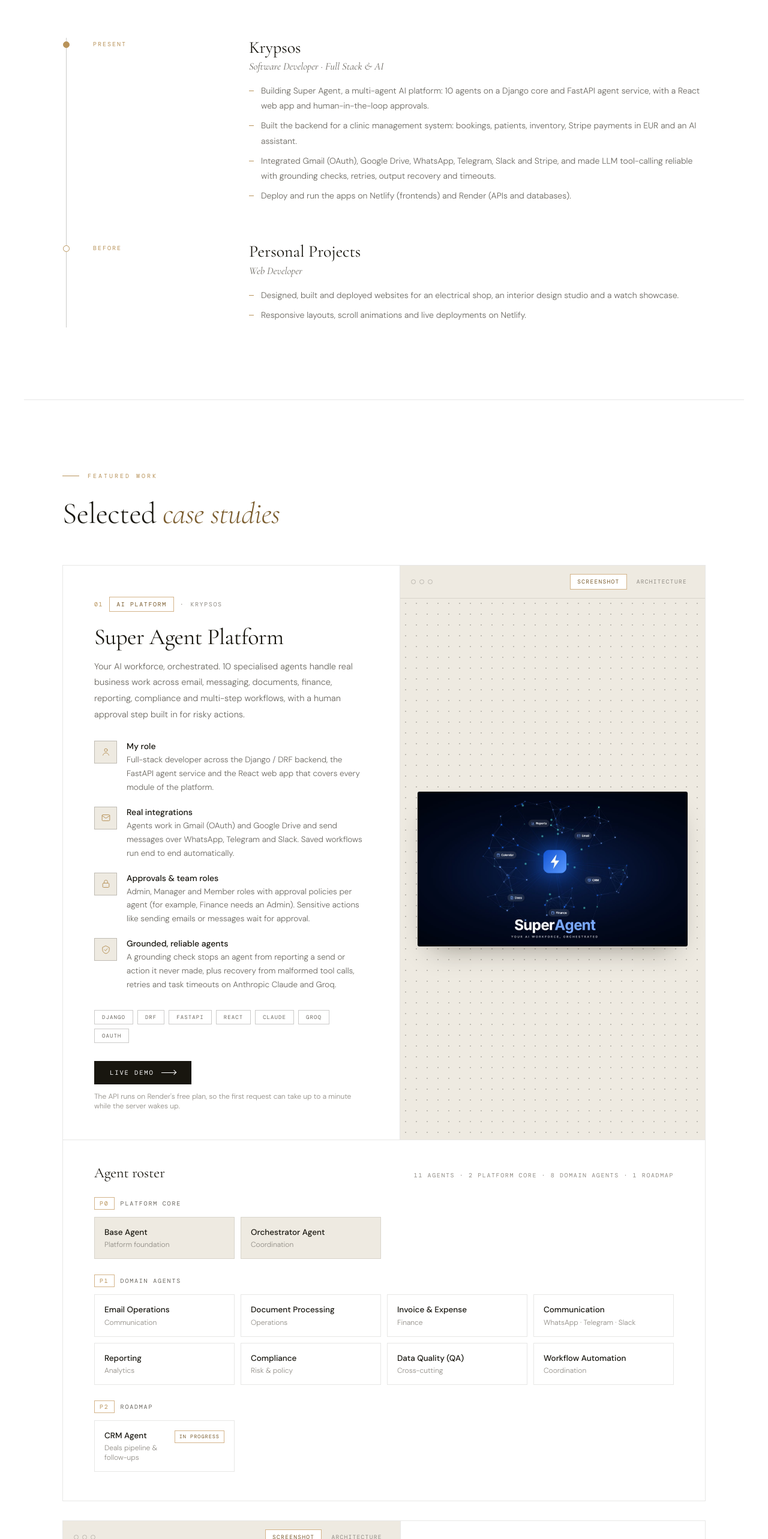
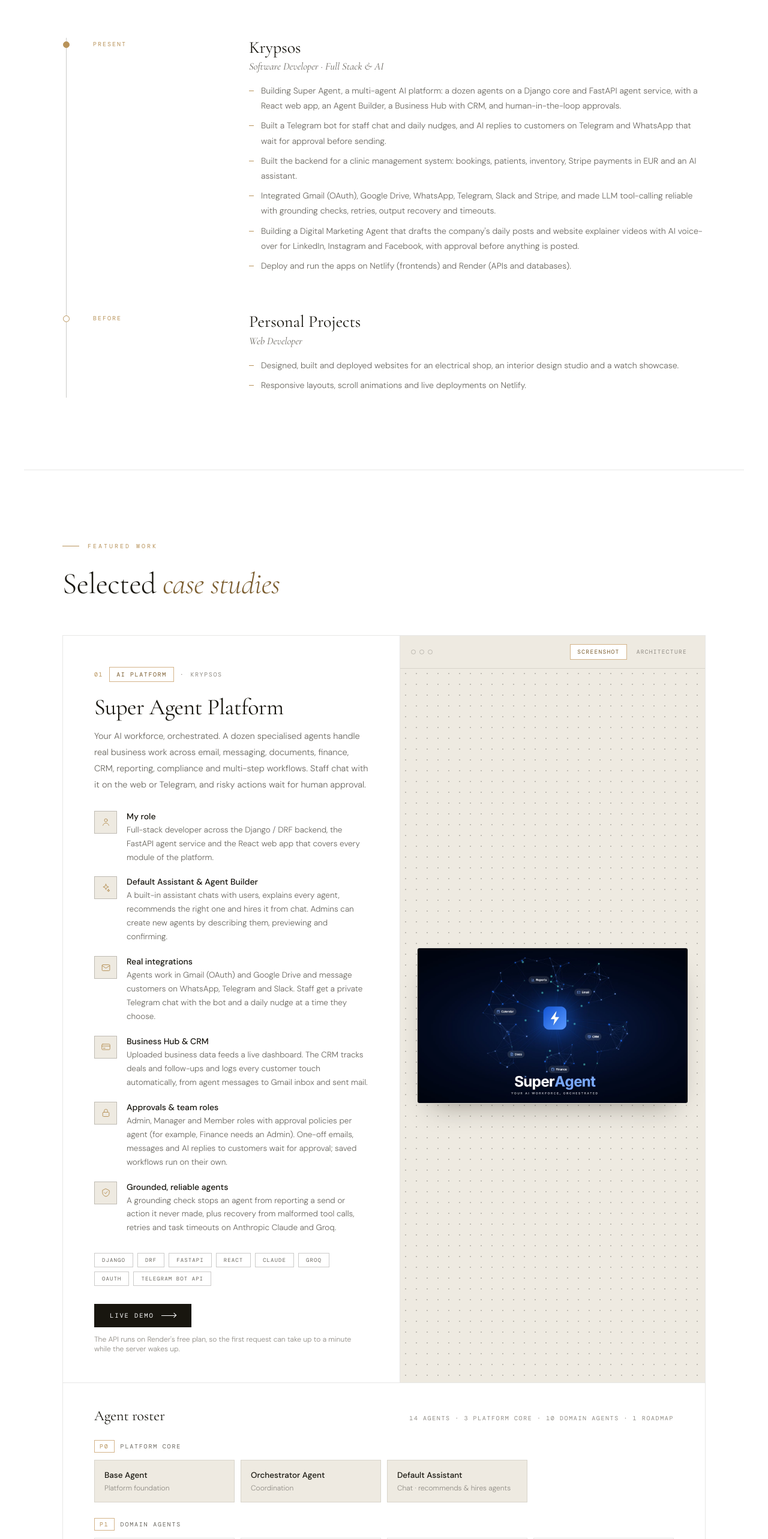
Before and after one commit to harideepak2004/Harideepak, a React (Vite) app: page / in a window 1280 px wide. Shown: the part 1700-4266 px from the top of the page at 60% size. Built offline with nearby package versions, Linux system fonts and the light colour scheme; a web font is replaced by a local one.

Commit message:
Update Super Agent features, add Digital Marketing Agent

```diff
--- a/src/components/Sections.jsx
+++ b/src/components/Sections.jsx
@@ -151,6 +151,19 @@ function VoiceMock() {
   )
 }
 
+// Placeholder for the marketing agent: a scheduled social post
+function SocialMock() {
+  return (
+    <div className="smock" aria-hidden="true">
+      <div className="smock-card">
+        <div className="smock-head"><span className="smock-av" /><div><div className="ml" style={{ width: 70 }} /><div className="ml" style={{ width: 44 }} /></div></div>
+        <div className="smock-media"><svg viewBox="0 0 24 24"><path d="M8 5v14l11-7z" /></svg></div>
+        <div className="smock-foot"><span>In · IG · FB</span><span className="smock-ok">Awaiting approval</span></div>
+      </div>
+    </div>
+  )
+}
+
 export function EarlierWork() {
   return (
     <section id="earlier">
@@ -159,7 +172,7 @@ export function EarlierWork() {
         {earlierWork.map((w, i) => (
           <MiniCard w={w} key={w.title}>
             <div className="mini-img">
-              {w.image ? <img src={w.image} alt={`${w.title} screenshot`} loading="lazy" /> : w.mock === 'voice' ? <VoiceMock /> : <SiteMock />}
+              {w.image ? <img src={w.image} alt={`${w.title} screenshot`} loading="lazy" /> : w.mock === 'voice' ? <VoiceMock /> : w.mock === 'social' ? <SocialMock /> : <SiteMock />}
             </div>
             <div className="mini-body">
               <p className="pnum">{pad(i)} — {w.kind}</p>
--- a/src/components/Work.jsx
+++ b/src/components/Work.jsx
@@ -39,17 +39,17 @@ function SuperAgentDiagram() {
   return (
     <svg viewBox="0 0 440 340" role="img" aria-label="Architecture: a React web app talks to a Django core with teams, roles and approvals, which delegates to an Orchestrator Agent in FastAPI that coordinates email, messaging and eight more domain agents on an LLM">
       <Marker id={m} />
-      <Node x={70} y={16} w={140} h={44} title="React Web App" sub="Netlify" />
+      <Node x={70} y={16} w={140} h={44} title="Web App · Telegram" sub="React · Telegram bot" />
       <Node x={230} y={16} w={140} h={44} title="Approvals" sub="role-based policies" variant="ext" />
       <Arrow id={m} d="M140 60V94" /><Arrow id={m} d="M300 60V94" />
-      <Node x={50} y={98} w={340} h={50} title="Django · DRF Core" sub="auth · teams & roles · tasks · approvals" />
+      <Node x={50} y={98} w={340} h={50} title="Django · DRF Core" sub="teams & roles · approvals · Business Hub · CRM" />
       <Arrow id={m} d="M220 148V182" />
       <Node x={50} y={186} w={340} h={50} title="Orchestrator Agent" sub="FastAPI · built on the Base Agent" variant="hi" />
       <Line d="M220 236V254M64 254H376" />
       {[64, 168, 272, 376].map((x) => <Arrow key={x} id={m} d={`M${x} 254V270`} />)}
       <Node x={16} y={274} w={96} h={52} title="Email Ops" sub="Gmail OAuth" />
       <Node x={120} y={274} w={96} h={52} title="Messaging" sub="WA · TG · Slack" />
-      <Node x={224} y={274} w={96} h={52} title="+6 agents" sub="docs · finance" />
+      <Node x={224} y={274} w={96} h={52} title="+10 agents" sub="CRM · finance" />
       <Node x={328} y={274} w={96} h={52} title="LLM" sub="Groq · Claude" variant="ext" />
     </svg>
   )
--- a/src/data.js
+++ b/src/data.js
@@ -47,9 +47,11 @@ export const experience = [
     org: 'Krypsos',
     role: 'Software Developer · Full Stack & AI',
     points: [
-      'Building Super Agent, a multi-agent AI platform: 10 agents on a Django core and FastAPI agent service, with a React web app and human-in-the-loop approvals.',
+      'Building Super Agent, a multi-agent AI platform: a dozen agents on a Django core and FastAPI agent service, with a React web app, an Agent Builder, a Business Hub with CRM, and human-in-the-loop approvals.',
+      'Built a Telegram bot for staff chat and daily nudges, and AI replies to customers on Telegram and WhatsApp that wait for approval before sending.',
       'Built the backend for a clinic management system: bookings, patients, inventory, Stripe payments in EUR and an AI assistant.',
       'Integrated Gmail (OAuth), Google Drive, WhatsApp, Telegram, Slack and Stripe, and made LLM tool-calling reliable with grounding checks, retries, output recovery and timeouts.',
+      'Building a Digital Marketing Agent that drafts the company\'s daily posts and website explainer videos with AI voice-over for LinkedIn, Instagram and Facebook, with approval before anything is posted.',
       'Deploy and run the apps on Netlify (frontends) and Render (APIs and databases).',
     ],
   },
@@ -74,14 +76,16 @@ export const caseStudies = [
     kind: 'AI Platform',
     org: 'Krypsos',
     title: 'Super Agent Platform',
-    desc: 'Your AI workforce, orchestrated. 10 specialised agents handle real business work across email, messaging, documents, finance, reporting, compliance and multi-step workflows, with a human approval step built in for risky actions.',
+    desc: 'Your AI workforce, orchestrated. A dozen specialised agents handle real business work across email, messaging, documents, finance, CRM, reporting, compliance and multi-step workflows. Staff chat with it on the web or Telegram, and risky actions wait for human approval.',
     highlights: [
       { icon: 'user', title: 'My role', text: 'Full-stack developer across the Django / DRF backend, the FastAPI agent service and the React web app that covers every module of the platform.' },
-      { icon: 'mail', title: 'Real integrations', text: 'Agents work in Gmail (OAuth) and Google Drive and send messages over WhatsApp, Telegram and Slack. Saved workflows run end to end automatically.' },
-      { icon: 'lock', title: 'Approvals & team roles', text: 'Admin, Manager and Member roles with approval policies per agent (for example, Finance needs an Admin). Sensitive actions like sending emails or messages wait for approval.' },
+      { icon: 'spark', title: 'Default Assistant & Agent Builder', text: 'A built-in assistant chats with users, explains every agent, recommends the right one and hires it from chat. Admins can create new agents by describing them, previewing and confirming.' },
+      { icon: 'mail', title: 'Real integrations', text: 'Agents work in Gmail (OAuth) and Google Drive and message customers on WhatsApp, Telegram and Slack. Staff get a private Telegram chat with the bot and a daily nudge at a time they choose.' },
+      { icon: 'card', title: 'Business Hub & CRM', text: 'Uploaded business data feeds a live dashboard. The CRM tracks deals and follow-ups and logs every customer touch automatically, from agent messages to Gmail inbox and sent mail.' },
+      { icon: 'lock', title: 'Approvals & team roles', text: 'Admin, Manager and Member roles with approval policies per agent (for example, Finance needs an Admin). One-off emails, messages and AI replies to customers wait for approval; saved workflows run on their own.' },
       { icon: 'shield', title: 'Grounded, reliable agents', text: 'A grounding check stops an agent from reporting a send or action it never made, plus recovery from malformed tool calls, retries and task timeouts on Anthropic Claude and Groq.' },
     ],
-    tags: ['Django', 'DRF', 'FastAPI', 'React', 'Claude', 'Groq', 'OAuth'],
+    tags: ['Django', 'DRF', 'FastAPI', 'React', 'Claude', 'Groq', 'OAuth', 'Telegram Bot API'],
     demo: 'https://super-agent-platform.netlify.app/',
     demoNote: 'The API runs on Render\'s free plan, so the first request can take up to a minute while the server wakes up.',
     screenshot: '/img/super-agent.jpg',
@@ -95,27 +99,30 @@ export const caseStudies = [
         agents: [
           { name: 'Base Agent', area: 'Platform foundation' },
           { name: 'Orchestrator Agent', area: 'Coordination' },
+          { name: 'Default Assistant', area: 'Chat · recommends & hires agents' },
         ],
       },
       {
         tier: 'P1',
         name: 'Domain agents',
         agents: [
-          { name: 'Email Operations', area: 'Communication' },
-          { name: 'Document Processing', area: 'Operations' },
+          { name: 'Email Operations', area: 'Gmail' },
+          { name: 'Document Processing', area: 'Google Drive' },
           { name: 'Invoice & Expense', area: 'Finance' },
           { name: 'Communication', area: 'WhatsApp · Telegram · Slack' },
+          { name: 'CRM', area: 'Deals · follow-ups · activity' },
           { name: 'Reporting', area: 'Analytics' },
           { name: 'Compliance', area: 'Risk & policy' },
           { name: 'Data Quality (QA)', area: 'Cross-cutting' },
-          { name: 'Workflow Automation', area: 'Coordination' },
+          { name: 'Workflow Automation', area: 'Saved workflows' },
+          { name: 'Calendar', area: 'Scheduling', status: 'Testing' },
         ],
       },
       {
         tier: 'P2',
         name: 'Roadmap',
         agents: [
-          { name: 'CRM Agent', area: 'Deals pipeline & follow-ups', status: 'In progress' },
+          { name: 'Browser Agent', area: 'Acts on websites', status: 'In progress' },
         ],
       },
     ],
@@ -139,10 +146,10 @@ export const caseStudies = [
 ]
 
 export const aiPrinciples = [
-  { title: 'Agents & orchestration', text: 'Specialised agents with clear tools, coordinated by an orchestrator that routes tasks and passes results between steps.' },
+  { title: 'Agents & orchestration', text: 'Specialised agents with clear tools, coordinated by an orchestrator that routes tasks and passes results between steps, with a default assistant that picks the right agent for each request.' },
   { title: 'Reliability first', text: 'Retry logic, recovery from malformed tool calls and task timeouts, so an agent fails safely instead of silently.' },
   { title: 'Grounded answers', text: 'The model answers from real application data through tools, with guardrails that stop it inventing appointments, prices or records.' },
-  { title: 'Real integrations', text: 'Gmail and Google Drive over OAuth, Stripe payments, and REST APIs, so agents can take real actions rather than only chat.' },
+  { title: 'Human in the loop', text: 'Agents connect to Gmail, Drive, WhatsApp, Telegram, Slack and Stripe to take real actions, and anything risky waits for a person to approve it first.' },
 ]
 
 export const skills = [
@@ -164,6 +171,16 @@ export const earlierWork = [
     mock: 'voice',
     desc: 'A personal voice assistant for my Android phone that talks in English, Tamil and Thanglish. It makes calls, sends messages and files, opens apps, sets reminders and notes, drafts emails and searches the web with cited sources. A hybrid brain handles simple commands on-device and sends complex ones to a cloud LLM.',
     tags: ['Python', 'Groq', 'Tavily', 'Android', 'GitHub Actions'],
+  },
+  {
+    title: 'Digital Marketing Agent',
+    kind: 'AI content agent · Krypsos',
+    url: null,
+    note: 'In testing · not public yet',
+    image: null,
+    mock: 'social',
+    desc: 'An agent that creates the company\'s daily social media content: website explainer videos with an AI voice-over, and posts based on the website, events, festivals and market trends, for LinkedIn, Instagram and Facebook. Nothing is posted without approval.',
+    tags: ['Claude Haiku', 'AI voice-over', 'Video generation', 'Scheduling'],
   },
   {
     title: 'Dealership Management',
--- a/src/styles.css
+++ b/src/styles.css
@@ -319,3 +319,13 @@ footer{border-top:1px solid var(--line);padding:36px 64px;display:flex;align-ite
 .vmock-t{font-family:var(--serif);font-style:italic;font-size:15px;color:var(--text-muted);}
 .vmock-wave{display:flex;align-items:center;gap:4px;height:20px;}
 .vmock-wave span{width:3px;border-radius:2px;background:var(--accent);opacity:.7;}
+
+/* marketing agent placeholder */
+.smock-card{width:190px;background:var(--bg);border:1px solid var(--line);border-radius:6px;padding:10px;box-shadow:0 12px 28px -18px rgba(0,0,0,.4);}
+.smock-head{display:flex;align-items:center;gap:8px;margin-bottom:8px;}
+.smock-head .ml{height:5px;margin-bottom:4px;}
+.smock-av{width:20px;height:20px;border-radius:50%;background:var(--accent);opacity:.5;}
+.smock-media{height:70px;border-radius:4px;background:var(--surface2);display:flex;align-items:center;justify-content:center;}
+.smock-media svg{width:20px;height:20px;fill:var(--accent);}
+.smock-foot{display:flex;justify-content:space-between;margin-top:8px;font-family:var(--mono);font-size:8px;letter-spacing:.06em;color:var(--text-faint);}
+.smock-ok{color:var(--accent-d);}
```
